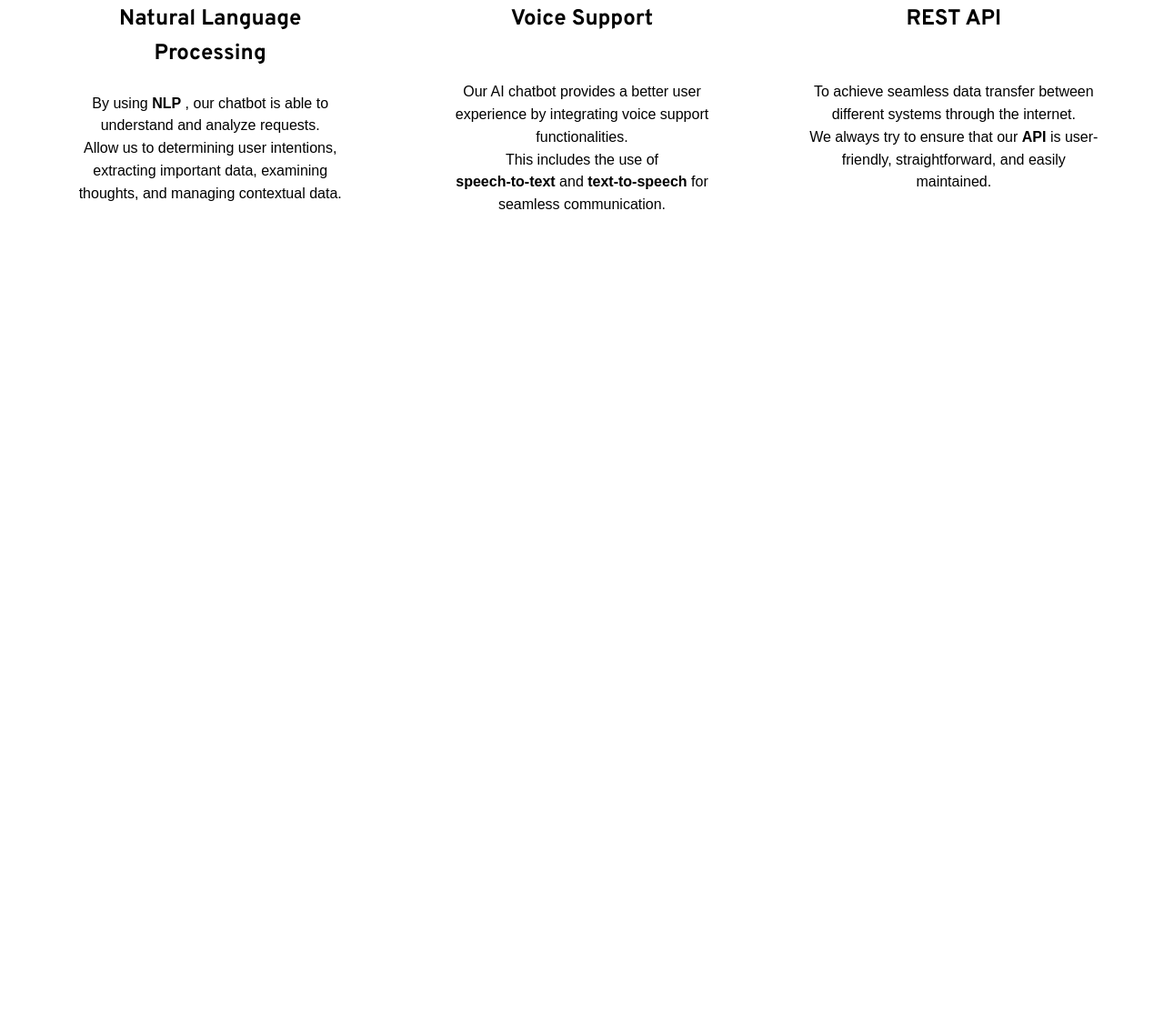
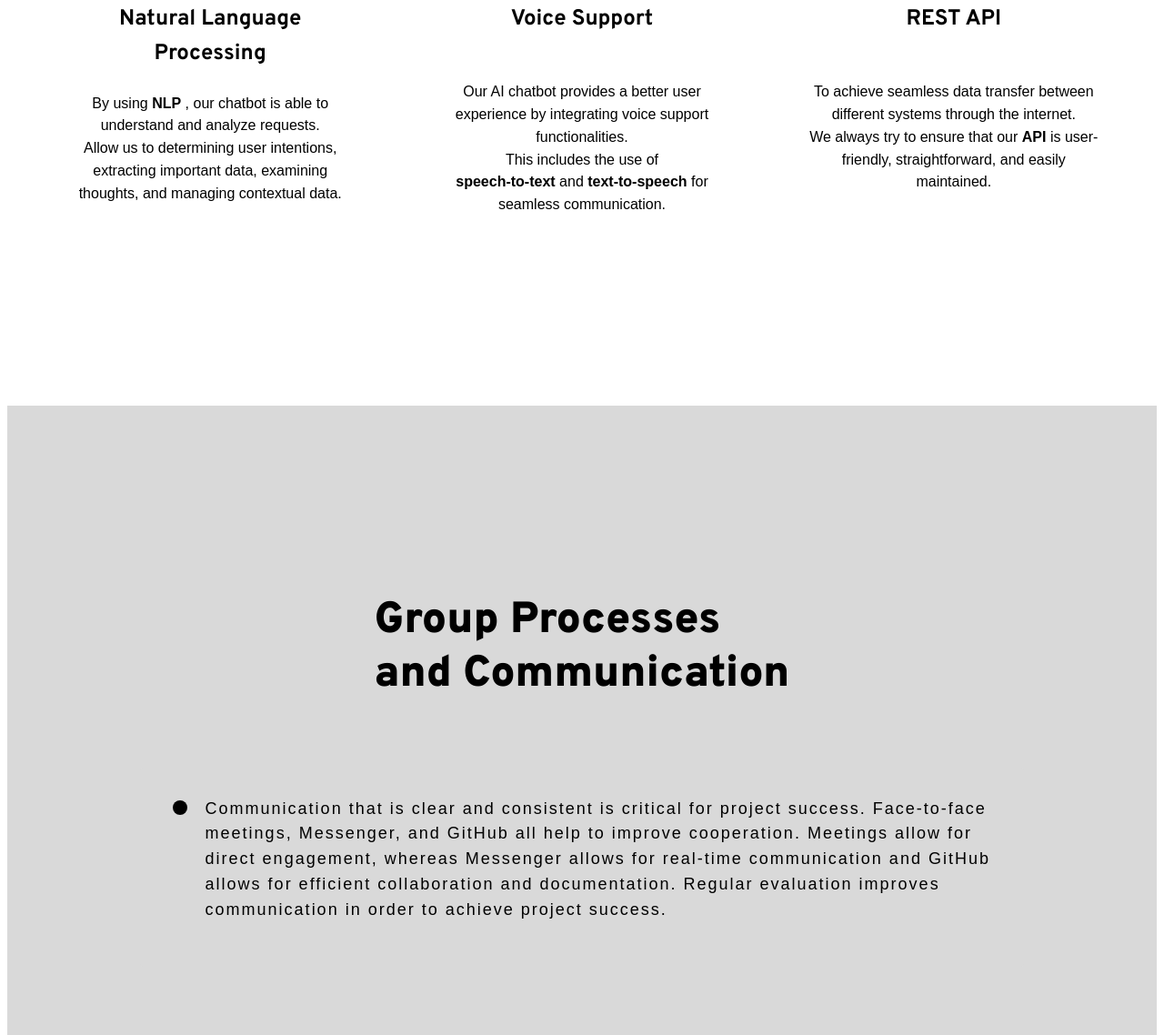
Before and after one commit to khoi3975162/TechSoup, a plain HTML site: page index.html in a window 1280 px wide. Shown: the part 1343-2481 px from the top of the page at 91% size. Before the commit the page ends 1797 px from the top, so only its background shows below. Drawn offline with nearby package versions, Linux system fonts and the light colour scheme; a web font is replaced by a local one.

Commit message:
add group processes and communication

```diff
--- a/index.html
+++ b/index.html
@@ -224,6 +224,43 @@
       </div>
 
 
+
+      <div id="group-processes" class="home-group-processes">
+        <div class="home-containers2">
+          <div class="home-heading-container2">
+            <h1 class="Section-Heading home-text48">
+              <span>Group Processes</span>
+              <br />
+              <span>and Communication</span>
+            </h1>
+          </div>
+          <div class="home-content-container3">
+            <div class="home-text52">
+              <div class="home-container02">
+                <svg viewBox="0 0 1024 1024" class="home-icon4">
+                  <path d="M170 512q0-140 101-241t241-101 241 101 101 241-101 241-241 101-241-101-101-241z"></path>
+                </svg>
+                <span class="home-text53">
+                  <span>
+                    Communication that is clear and consistent is critical for
+                    project success. Face-to-face meetings, Messenger, and
+                    GitHub all help to improve cooperation. Meetings allow for
+                    direct engagement, whereas Messenger allows for real-time
+                    communication and GitHub allows for efficient
+                    collaboration and documentation. Regular evaluation
+                    improves communication in order to achieve project
+                    success.
+                  </span>
+                  <br class="Card-Text" />
+                </span>
+              </div>
+            </div>
+          </div>
+        </div>
+      </div>
+
+
+
   </div>
 </body>
 
```
